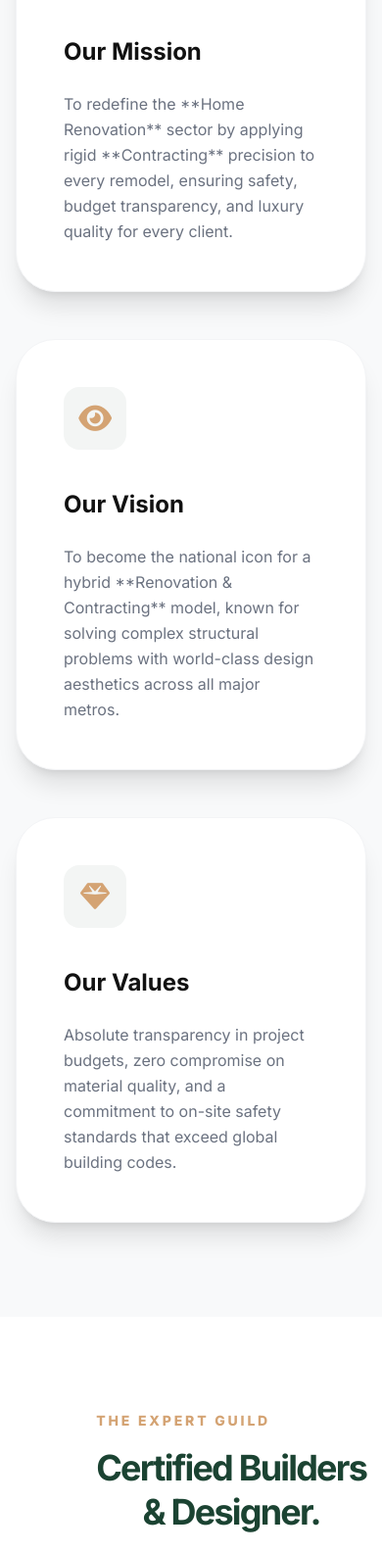
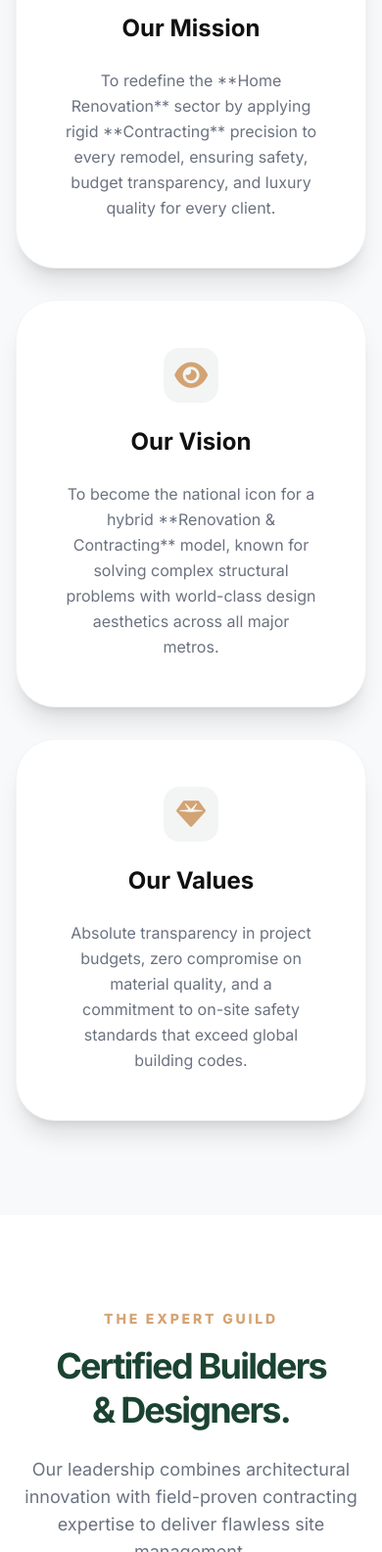
Before and after one commit to praneashMG/GrowwHomeRenovation, a plain HTML site: page aboutus.html in a window 390 px wide. Shown: the part 2647-4231 px from the top of the page at 98% size. Drawn offline with nearby package versions, Linux system fonts and the light colour scheme.

Commit message:
first commit

```diff
--- a/aboutus.html
+++ b/aboutus.html
@@ -316,10 +316,9 @@
     <!-- (3) Mission, Vision & Values Section -->
     <section class="py-24 bg-offWhite dark:bg-white/5 transition-colors duration-300">
       <div class="mx-auto max-w-7xl px-4 lg:px-8">
-        <div class="grid md:grid-cols-3 gap-12 text-left rtl:text-right">
-          <!-- Mission -->
+<div class="grid sm:grid-cols-2 lg:grid-cols-3 gap-8 lg:gap-12 text-center lg:text-left rtl:text-right">          <!-- Mission -->
           <div class="p-12 rounded-[2.5rem] bg-white dark:bg-secondary shadow-xl border border-gray-100 dark:border-white/5 group hover:border-accent transition-all duration-500">
-            <div class="w-16 h-16 bg-primary/5 rounded-2xl flex items-center justify-center mb-10 group-hover:bg-accent transition-colors">
+            <div class="w-14 h-14 lg:w-16 lg:h-16 bg-primary/5 rounded-2xl flex items-center justify-center mb-6 lg:mb-10 mx-auto lg:mx-0 group-hover:bg-accent transition-colors">
               <i class="fas fa-rocket text-3xl text-accent group-hover:text-white"></i>
             </div>
             <h4 class="text-2xl font-bold mb-6 dark:text-white">Our Mission</h4>
@@ -327,15 +326,14 @@
           </div>
           <!-- Vision -->
           <div class="p-12 rounded-[2.5rem] bg-white dark:bg-secondary shadow-xl border border-gray-100 dark:border-white/5 group hover:border-primary transition-all duration-500">
-            <div class="w-16 h-16 bg-primary/5 rounded-2xl flex items-center justify-center mb-10 group-hover:bg-primary transition-colors">
-              <i class="fas fa-eye text-3xl text-accent group-hover:text-white"></i>
+<div class="w-14 h-14 lg:w-16 lg:h-16 bg-primary/5 rounded-2xl flex items-center justify-center mb-6 lg:mb-10 mx-auto lg:mx-0 group-hover:bg-accent transition-colors">              <i class="fas fa-eye text-3xl text-accent group-hover:text-white"></i>
             </div>
             <h4 class="text-2xl font-bold mb-6 dark:text-white">Our Vision</h4>
             <p class="text-gray-500 dark:text-gray-400 leading-relaxed">To become the national icon for a hybrid **Renovation & Contracting** model, known for solving complex structural problems with world-class design aesthetics across all major metros.</p>
           </div>
           <!-- Values -->
           <div class="p-12 rounded-[2.5rem] bg-white dark:bg-secondary shadow-xl border border-gray-100 dark:border-white/5 group hover:border-accent transition-all duration-500">
-            <div class="w-16 h-16 bg-primary/5 rounded-2xl flex items-center justify-center mb-10 group-hover:bg-accent transition-colors">
+            <div class="w-14 h-14 lg:w-16 lg:h-16 bg-primary/5 rounded-2xl flex items-center justify-center mb-6 lg:mb-10 mx-auto lg:mx-0 group-hover:bg-accent transition-colors">
               <i class="fas fa-gem text-3xl text-accent group-hover:text-white"></i>
             </div>
             <h4 class="text-2xl font-bold mb-6 dark:text-white">Our Values</h4>
@@ -348,12 +346,12 @@
     <!-- (4) Our Team Section -->
     <section class="py-24 bg-white dark:bg-secondary transition-colors duration-300">
       <div class="mx-auto max-w-7xl px-4 lg:px-8">
-        <div class="flex flex-col lg:flex-row justify-between items-end gap-6 mb-20 text-left rtl:text-right">
-          <div class="lg:w-1/2">
+<div class="flex flex-col lg:flex-row justify-between items-center lg:items-end gap-6 mb-20 text-center lg:text-left rtl:text-right">        <div class="lg:w-1/2">
             <h2 class="text-accent font-black uppercase tracking-[0.2em] text-sm mb-4">The Expert Guild</h2>
-<h3 class="text-4xl md:text-6xl font-bold text-primary dark:text-white tracking-tighter leading-tight text-center md:text-left">
-  Certified Builders <br>& Designer.
-</h3>          </div>
+<h3 class="text-4xl md:text-6xl font-bold text-primary dark:text-white tracking-tighter leading-tight text-center lg:text-left">
+  Certified Builders <br>& Designers.
+</h3>
+      </div>
           <p class="lg:w-1/3 text-gray-500 dark:text-gray-400 text-lg">Our leadership combines architectural innovation with field-proven contracting expertise to deliver flawless site management.</p>
         </div>
 
```
